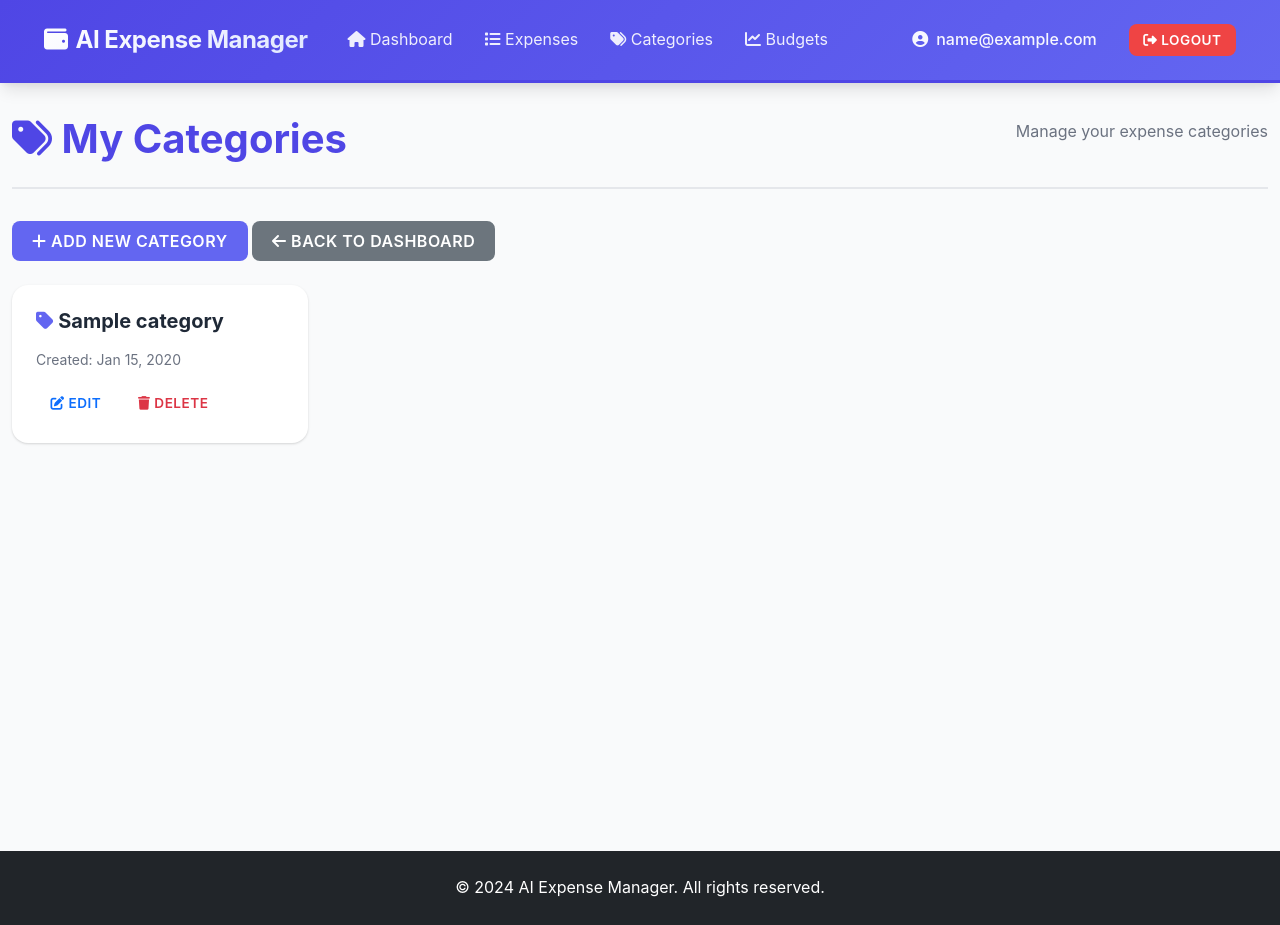
After one commit to codeverse-amol/ai-expense-saas, a Django app: page /categories/ in a window 1280 px wide. The commit adds this page. Run offline with Django 5.2, Linux system fonts and the light colour scheme; a user stored in the database is signed in; tables that the repository leaves empty hold one stand-in row (values such as "Sample post").

Commit message:
Add category management system - create, list, edit, delete categories

```diff
--- a/apps/expenses/urls.py
+++ b/apps/expenses/urls.py
@@ -7,6 +7,10 @@ from .views import (
     ExpenseDeleteView,
     MonthlyBudgetCreateView,
     BudgetHistoryView,
+    CategoryListView,
+    CategoryCreateView,
+    CategoryUpdateView,
+    CategoryDeleteView,
 )
 
 urlpatterns = [
@@ -17,4 +21,8 @@ urlpatterns = [
     path("delete/<uuid:pk>/", ExpenseDeleteView.as_view(), name="expense-delete"),
     path("budget/add/", MonthlyBudgetCreateView.as_view(), name="budget-add"),
     path("budgets/history/", BudgetHistoryView.as_view(), name="budget-history"),
+    path("categories/", CategoryListView.as_view(), name="category-list"),
+    path("categories/add/", CategoryCreateView.as_view(), name="category-add"),
+    path("categories/edit/<uuid:pk>/", CategoryUpdateView.as_view(), name="category-edit"),
+    path("categories/delete/<uuid:pk>/", CategoryDeleteView.as_view(), name="category-delete"),
 ]
--- a/apps/expenses/views.py
+++ b/apps/expenses/views.py
@@ -8,8 +8,8 @@ from django.db.models import Sum, Q
 from django.db.models.functions import TruncMonth
 from django.utils import timezone
 
-from .models import Expense, MonthlyBudget
-from .forms import ExpenseForm, ExpenseFilterForm
+from .models import Expense, MonthlyBudget, Category
+from .forms import ExpenseForm, ExpenseFilterForm, CategoryForm
 from .budget_forms import MonthlyBudgetForm
 
 import json
@@ -326,3 +326,68 @@ class BudgetHistoryView(LoginRequiredMixin, ListView):
         context["chart_budget"] = json.dumps(budget_values[::-1])
         context["chart_spent"] = json.dumps(spent_values[::-1])
         return context
+
+
+# ======================================
+# CATEGORY MANAGEMENT
+# ======================================
+class CategoryListView(LoginRequiredMixin, ListView):
+    """List all categories for the current user"""
+    model = Category
+    template_name = "expenses/category_list.html"
+    context_object_name = "categories"
+    login_url = 'login'
+
+    def get_queryset(self):
+        return Category.objects.filter(user=self.request.user)
+
+
+class CategoryCreateView(LoginRequiredMixin, CreateView):
+    """Create a new category"""
+    model = Category
+    form_class = CategoryForm
+    template_name = "expenses/category_form.html"
+    success_url = reverse_lazy("category-list")
+    login_url = 'login'
+
+    def form_valid(self, form):
+        form.instance.user = self.request.user
+        return super().form_valid(form)
+
+
+class CategoryUpdateView(LoginRequiredMixin, UpdateView):
+    """Edit an existing category"""
+    model = Category
+    form_class = CategoryForm
+    template_name = "expenses/category_form.html"
+    success_url = reverse_lazy("category-list")
+    login_url = 'login'
+
+    def get_queryset(self):
+        return Category.objects.filter(user=self.request.user)
+
+
+class CategoryDeleteView(LoginRequiredMixin, UpdateView):
+    """Delete a category"""
+    model = Category
+    template_name = "expenses/category_confirm_delete.html"
+    success_url = reverse_lazy("category-list")
+    login_url = 'login'
+
+    def get_queryset(self):
+        return Category.objects.filter(user=self.request.user)
+
+    def post(self, request, *args, **kwargs):
+        category: Category = cast(Category, self.get_object())
+        # Check if category is being used by any expenses
+        expense_count = Expense.objects.filter(
+            category=category,
+            is_deleted=False
+        ).count()
+
+        if expense_count > 0:
+            # Redirect back with error message (you can add messages framework)
+            return redirect("category-list")
+
+        category.delete()
+        return redirect("category-list")
--- a/templates/base.html
+++ b/templates/base.html
@@ -41,6 +41,30 @@
             </button>
 
             <div class="collapse navbar-collapse" id="navbarNav">
+                {% if user.is_authenticated %}
+                <ul class="navbar-nav me-auto">
+                    <li class="nav-item">
+                        <a class="nav-link" href="{% url 'dashboard' %}">
+                            <i class="fas fa-home"></i> Dashboard
+                        </a>
+                    </li>
+                    <li class="nav-item">
+                        <a class="nav-link" href="{% url 'expense-list' %}">
+                            <i class="fas fa-list"></i> Expenses
+                        </a>
+                    </li>
+                    <li class="nav-item">
+                        <a class="nav-link" href="{% url 'category-list' %}">
+                            <i class="fas fa-tags"></i> Categories
+                        </a>
+                    </li>
+                    <li class="nav-item">
+                        <a class="nav-link" href="{% url 'budget-history' %}">
+                            <i class="fas fa-chart-line"></i> Budgets
+                        </a>
+                    </li>
+                </ul>
+                {% endif %}
                 <div class="ms-auto d-flex align-items-center gap-2">
                     {% if user.is_authenticated %}
                         <span class="navbar-welcome">
--- /dev/null
+++ b/templates/expenses/category_list.html
@@ -0,0 +1,55 @@
+{% extends 'base.html' %}
+{% load static %}
+
+{% block title %}My Categories{% endblock %}
+
+{% block content %}
+<div class="page-header">
+    <h1><i class="fas fa-tags"></i> My Categories</h1>
+    <p class="text-muted">Manage your expense categories</p>
+</div>
+
+<div class="mb-4">
+    <a href="{% url 'category-add' %}" class="btn btn-primary">
+        <i class="fas fa-plus"></i> Add New Category
+    </a>
+    <a href="{% url 'dashboard' %}" class="btn btn-secondary">
+        <i class="fas fa-arrow-left"></i> Back to Dashboard
+    </a>
+</div>
+
+{% if categories %}
+<div class="row">
+    {% for category in categories %}
+    <div class="col-md-4 col-lg-3 mb-3">
+        <div class="card h-100">
+            <div class="card-body">
+                <h5 class="card-title">
+                    <i class="fas fa-tag text-primary"></i> {{ category.name }}
+                </h5>
+                <p class="text-muted small">
+                    Created: {{ category.created_at|date:"M d, Y" }}
+                </p>
+                <div class="d-flex gap-2">
+                    <a href="{% url 'category-edit' category.id %}" class="btn btn-sm btn-outline-primary">
+                        <i class="fas fa-edit"></i> Edit
+                    </a>
+                    <a href="{% url 'category-delete' category.id %}" class="btn btn-sm btn-outline-danger">
+                        <i class="fas fa-trash"></i> Delete
+                    </a>
+                </div>
+            </div>
+        </div>
+    </div>
+    {% endfor %}
+</div>
+{% else %}
+<div class="alert alert-info">
+    <i class="fas fa-info-circle"></i>
+    <strong>No categories yet!</strong> Create your first category to start organizing your expenses.
+    <br>
+    <small>Examples: Food, Transport, Bills, Entertainment, Shopping, etc.</small>
+</div>
+{% endif %}
+
+{% endblock %}
```
Also changed, not shown: apps/expenses/forms.py (+18 -1 lines), templates/expenses/category_confirm_delete.html (added, +42 -0 lines), templates/expenses/category_form.html (added, +56 -0 lines).
